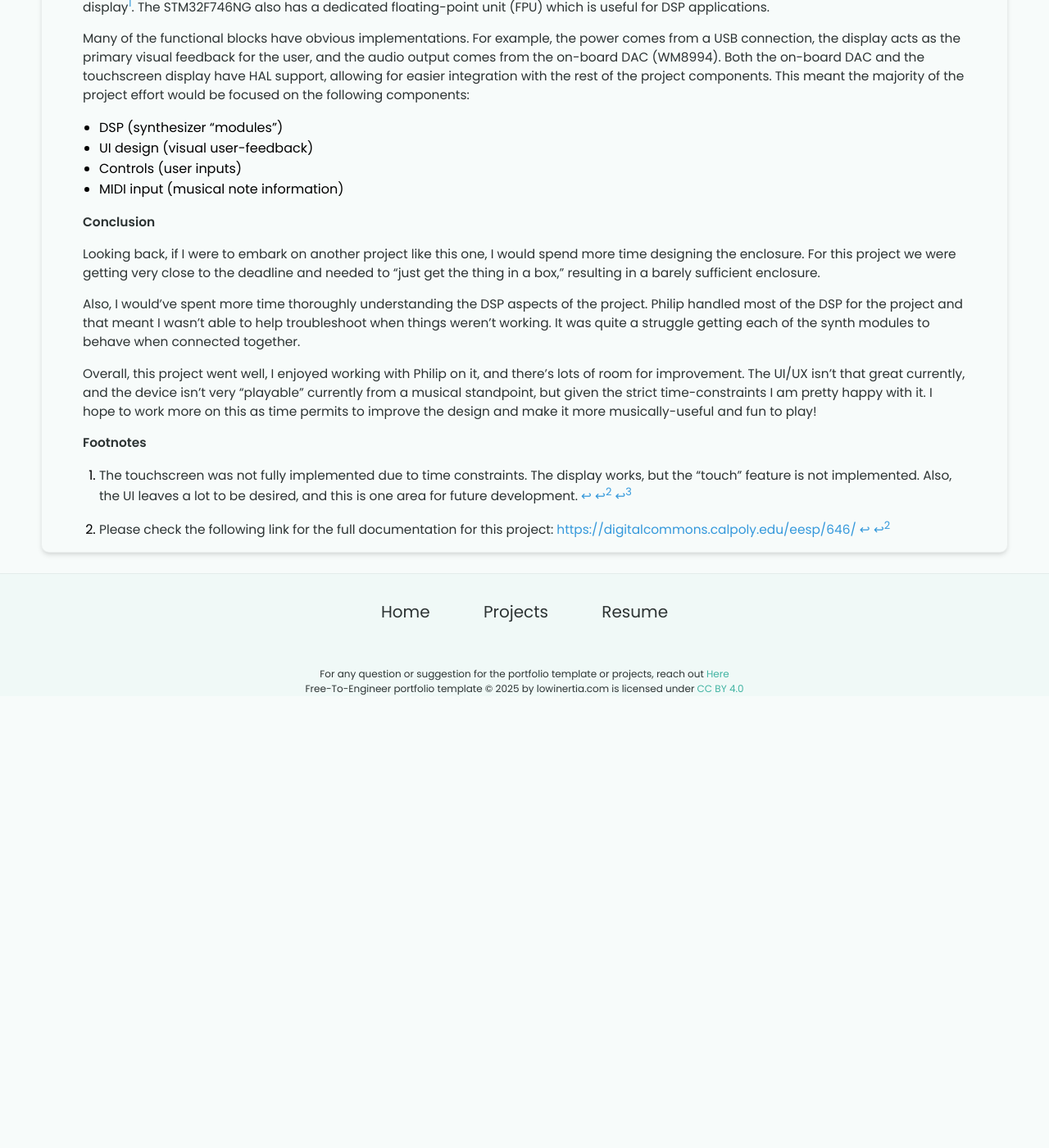
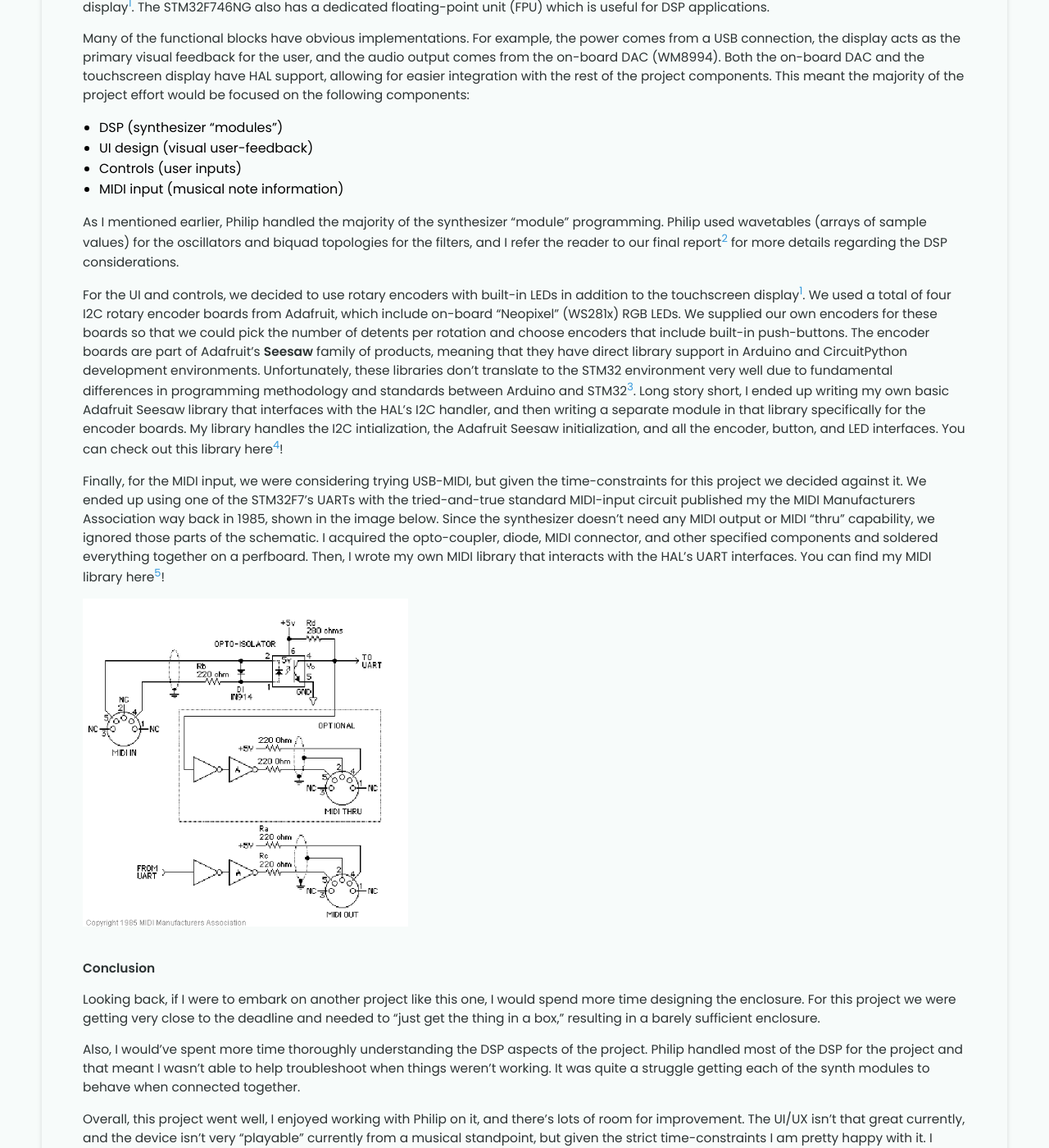
Before and after one commit to AlexanduhHi/alexanduhhi.github.io, a Jekyll site: the page built from _projects/Digital_Audio_Synthesizer/index.md, in a window 1280 px wide and 1400 px high, scrolled down 2830 px. Shown: the whole window at 82% size. Built offline with Jekyll 4.4.1, drawn with Linux system fonts in a browser that asks for light colours; before the commit the page ends 3679 px from its top, so only the background shows below that; some of the changed text lies outside the part shown.

Commit message:
Update index.md

```diff
--- a/_projects/Digital_Audio_Synthesizer/index.md
+++ b/_projects/Digital_Audio_Synthesizer/index.md
@@ -57,6 +57,15 @@ Many of the functional blocks have obvious implementations. For example, the pow
 * Controls (user inputs)
 * MIDI input (musical note information)
 
+As I mentioned earlier, Philip handled the majority of the synthesizer "module" programming. Philip used wavetables (arrays of sample values) for the oscillators and biquad topologies for the filters, and I refer the reader to our final report[^2] for more details regarding the DSP considerations.
+
+For the UI and controls, we decided to use rotary encoders with built-in LEDs in addition to the touchscreen display[^1]. We used a total of four I2C rotary encoder boards from Adafruit, which include on-board "Neopixel" (WS281x) RGB LEDs. We supplied our own encoders for these boards so that we could pick the number of detents per rotation and choose encoders that include built-in push-buttons. The encoder boards are part of Adafruit's **Seesaw** family of products, meaning that they have direct library support in Arduino and CircuitPython development environments. Unfortunately, these libraries don't translate to the STM32 environment very well due to fundamental differences in programming methodology and standards between Arduino and STM32[^3]. Long story short, I ended up writing my own basic Adafruit Seesaw library that interfaces with the HAL's I2C handler, and then writing a separate module in that library specifically for the encoder boards. My library handles the I2C intialization, the Adafruit Seesaw initialization, and all the encoder, button, and LED interfaces. You can check out this library here[^4]!
+
+Finally, for the MIDI input, we were considering trying USB-MIDI, but given the time-constraints for this project we decided against it. We ended up using one of the STM32F7's UARTs with the tried-and-true standard MIDI-input circuit published my the MIDI Manufacturers Association way back in 1985, shown in the image below. Since the synthesizer doesn't need any MIDI output or MIDI "thru" capability, we ignored those parts of the schematic. I acquired the opto-coupler, diode, MIDI connector, and other specified components and soldered everything together on a perfboard. Then, I wrote my own MIDI library that interacts with the HAL's UART interfaces. You can find my MIDI library here[^5]!
+
+{% include image-gallery.html images="midi_circuit.png" height="400" %}
+&nbsp;
+
 **Conclusion**
 &nbsp;
 
@@ -64,7 +73,7 @@ Looking back, if I were to embark on another project like this one, I would spen
 
 Also, I would've spent more time thoroughly understanding the DSP aspects of the project. Philip handled most of the DSP for the project and that meant I wasn't able to help troubleshoot when things weren't working. It was quite a struggle getting each of the synth modules to behave when connected together.
 
-Overall, this project went well, I enjoyed working with Philip on it, and there's lots of room for improvement. The UI/UX isn't that great currently, and the device isn't very "playable" currently from a musical standpoint, but given the strict time-constraints I am pretty happy with it. I hope to work more on this as time permits to improve the design and make it more musically-useful and fun to play!
+Overall, this project went well, I enjoyed working with Philip on it, and there's lots of room for improvement. The UI/UX isn't that great currently, and the device isn't very "playable" currently from a musical standpoint, but given the strict time-constraints I am pretty happy with it. I hope to work more on this as time permits to improve the design and make it more musically-useful and fun to play! Please read the full report[^2] for more information about this project.
 
 **Footnotes**
 &nbsp;
@@ -72,3 +81,9 @@ Overall, this project went well, I enjoyed working with Philip on it, and there'
 [^1]: The touchscreen was not fully implemented due to time constraints. The display works, but the "touch" feature is not implemented. Also, the UI leaves a lot to be desired, and this is one area for future development.
 
 [^2]: Please check the following link for the full documentation for this project: [https://digitalcommons.calpoly.edu/eesp/646/](https://digitalcommons.calpoly.edu/eesp/646/)
+
+[^3]: Arduino libraries are meant to be user-friendly and easy to use, but this means they handle all the hardware interface "magic" behind the scenes. On the other hand, STM provides a hardware abstraction layer (HAL) interface (meant to make software modules transferable between STM32 devices) but leaves a lot of the setup up to the programmer. While this might make STM32 more flexible by giving programmers more direct access to the lower-level (LL) programming interfaces, this also means that one cannot simply "initialize I2C" with a single line as in Arduino.
+
+[^4]: Adafruit Seesaw Library: null
+
+[^5]: MIDI Library: null
```
